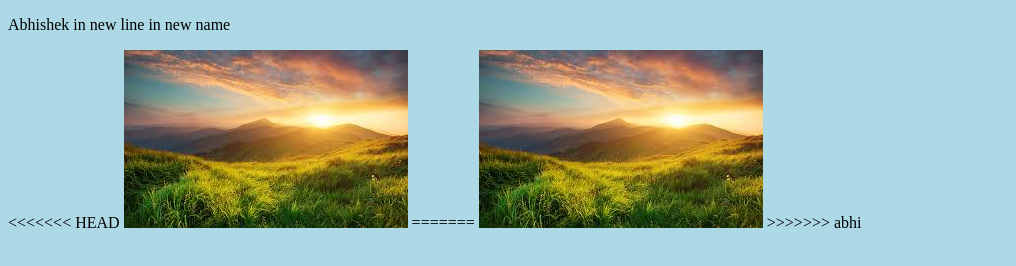
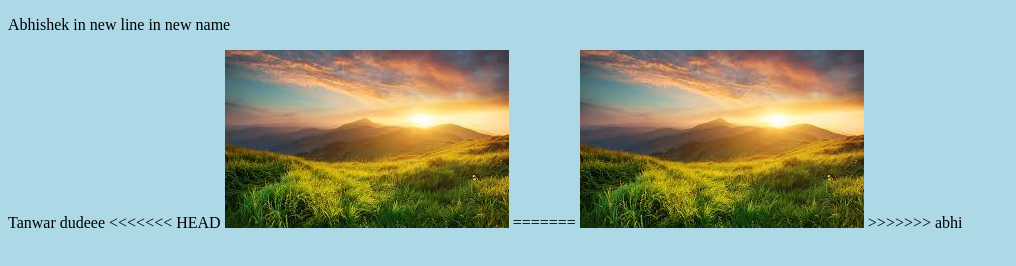
Before and after one commit to Abhshktanwar/abhiproject, a plain HTML site: page index.html in a window 1280 px wide. Shown: the whole page, without its empty margins (0-1016 px from the left). Drawn offline with Linux system fonts and the light colour scheme.

Commit message:
Update index.html

```diff
--- a/index.html
+++ b/index.html
@@ -8,6 +8,7 @@
   </head>
   <body>
     <p>Abhishek in new line in new name</p>
+    <p2>Tanwar dudeee</p2>
     <<<<<<< HEAD
     <img src="./download.jpg" alt="" />
     =======
```
